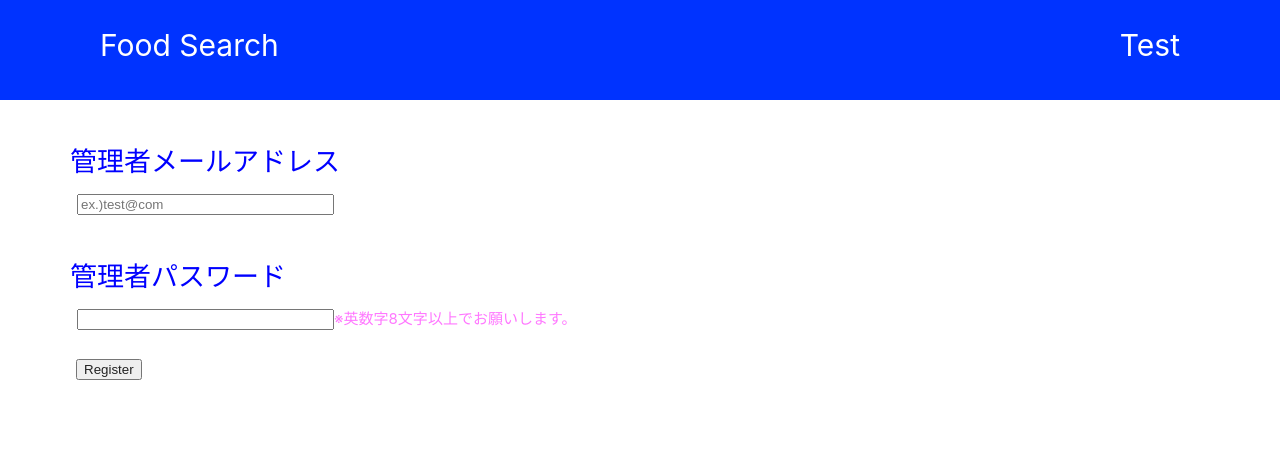
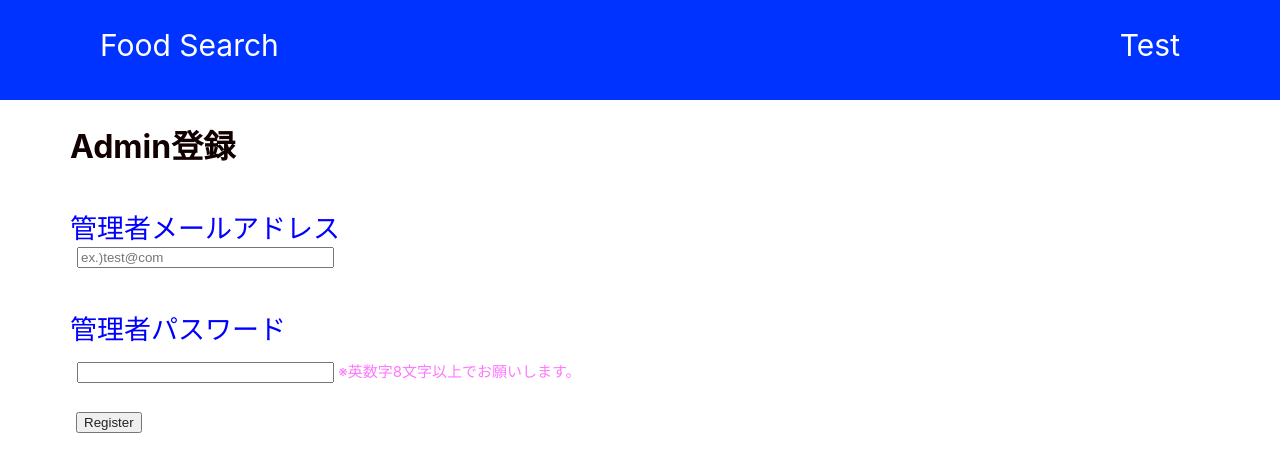
Before and after one commit to zigzagdev/FoodPage, a React (Create React App) app: page / in a window 1280 px wide. Shown: the top 472 px of the page. Built offline with nearby package versions, Linux system fonts and the light colour scheme; no server answers.

Commit message:
SignUp_Page_login_mode

```diff
--- a/src/components/SignUp.js
+++ b/src/components/SignUp.js
@@ -1,6 +1,7 @@
 import React from "react";
 import {useState} from "react";
 import {auth} from  '../firebase';
+import {useAuthContext} from "./authcontext";
 
 
 const style = {
@@ -15,35 +16,31 @@ const style2 = {
 }
 
 const SignUp = () => {
-    const [email,setEmail] = useState('');
-    const [password,setPassword] = useState('');
+    const {user} = useAuthContext();
     const handleSubmit = (e) => {
         e.preventDefault();
         const{email,password} = e.target.elements;
         auth.createUserWithEmailAndPassword(email.value,password.value)
     };
-    const handleChangeEmail = (e) => {
-        setEmail(e.currentTarget.value);
-    }
-    const handleChangePassword = (e) => {
-        setPassword(e.currentTarget.value);
-    };
 
     return (
+    <div>
+      <h1 style={{color:'#110000',marginLeft:70,}}>Admin登録</h1>
         <form onSubmit={handleSubmit}>
           <div style={style}>
             <label style={style2}>管理者メールアドレス</label>
-          <input name="email" type="email" size='29'  placeholder="ex.)test@com"  style={{marginTop:15,marginLeft:7}} onChange={(e) => handleChangeEmail(e)}/>
+            <input name="email" type="email" size='29'  placeholder="ex.)test@com"  style={{Top:15,marginLeft:7}}/>
           </div>
           <div style={style}>
             <label style={style2}>管理者パスワード</label>
-          <input name="password" type="password" size='29' style={{marginTop:15,marginLeft:7}} onChange={(e) => handleChangePassword(e)}/>
-          <label style={{fontSize:15,color:'#FF77FF'}}>※英数字8文字以上でお願いします。</label>
+            <input name="password" type="password" size='29' style={{marginTop:15,marginLeft:7}}/>
+            <label style={{fontSize:15,color:'#FF77FF'}}>    ※英数字8文字以上でお願いします。</label>
           </div>
           <div>
             <button style={{color:"#222222",marginLeft:76,marginTop:29}}>Register</button>
           </div>
         </form>
+    </div>
     );
 };
 
```
Lines whose indentation alone changed are shown as unchanged.
